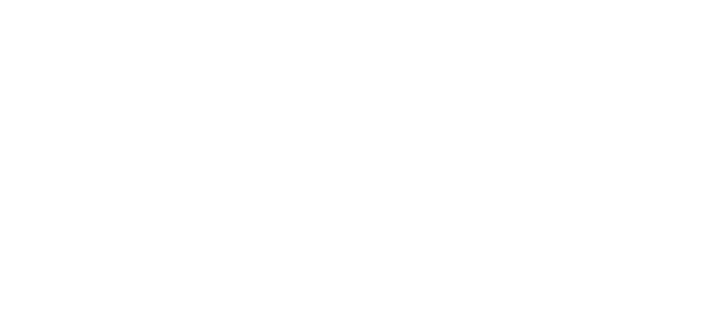
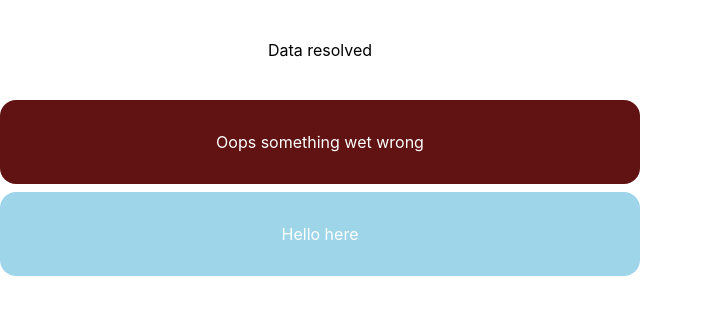
Before and after one commit to Anant5687/Toast-App, a React (Create React App) app: page / in a window 1280 px wide. Shown: the top 314 px of the page, without its empty margins (0-703 px from the left). Built offline with nearby package versions, Linux system fonts and the light colour scheme.

Commit message:
Created a toast component

```diff
--- a/src/App.css
+++ b/src/App.css
@@ -1,5 +1,6 @@
 .App {
   text-align: center;
+  background: '#a53737ff'
 }
 
 .App-logo {
--- a/src/App.js
+++ b/src/App.js
@@ -1,8 +1,14 @@
 import './App.css';
+import Toast from './component/Toast';
 
 function App() {
   return (
     <div className="App">
+      <div style={{display:'flex', flexDirection: "column", width: "50%", justifyContent: 'center'}}>
+      <Toast type={'success'} message={"Data resolved"} />
+      <Toast type={'error'} message={"Oops something wet wrong"} />
+      <Toast type={'info'} message={"Hello here"} />
+      </div>
 
     </div>
   );
--- /dev/null
+++ b/src/component/Toast.jsx
@@ -0,0 +1,34 @@
+import React from 'react';
+
+const toastType = {
+  success: {
+    background: '#FFFFFF',
+    color: '#000000',
+  },
+  error: {
+    background: '#611212ff',
+    color: '#FFFFFF',
+  },
+  info: {
+    background: '#9ed5e9ff',
+    color: '#FFFFFF',
+  },
+};
+
+const Toast = ({ message, type }) => {
+  return (
+    <div
+      style={{
+        background: toastType[type].background,
+        color: toastType[type].color,
+        padding: '16px',
+        marginTop: '8px',
+        borderRadius: '16px'
+      }}
+    >
+      <p>{message}</p>
+    </div>
+  );
+};
+
+export default Toast;
--- a/src/index.css
+++ b/src/index.css
@@ -5,6 +5,7 @@
     sans-serif;
   -webkit-font-smoothing: antialiased;
   -moz-osx-font-smoothing: grayscale;
+  background: '#a16464ff'
 }
 
 code {
```
